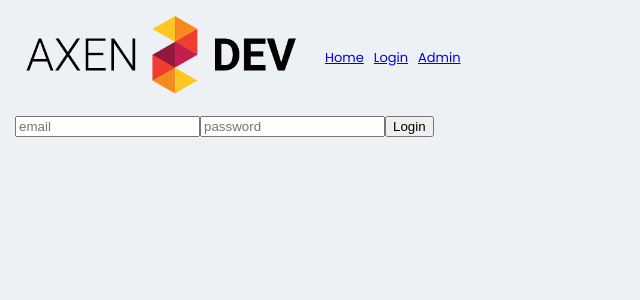
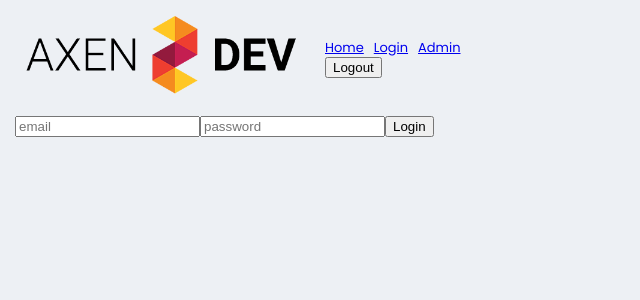
Before and after one commit to aXenDeveloper/express-react-recipes, a React (Create React App) app in the folder frontend/: page /login in a window 1280 px wide. Shown: the top 300 px of the page, without its empty margins (0-640 px from the left). Built offline with nearby package versions, Linux system fonts and the light colour scheme.

Commit message:
Add logout button in frontend

```diff
--- a/frontend/src/App.js
+++ b/frontend/src/App.js
@@ -17,8 +17,13 @@ const App = () => {
 		setTokenCSRF(key);
 	};
 
+	const deleteTokenCSRF = () => {
+		Cookies.remove('CSRF_token');
+		setTokenCSRF(undefined);
+	};
+
 	return (
-		<AuthContext.Provider value={{ tokenCSRF, createTokenCSRF }}>
+		<AuthContext.Provider value={{ tokenCSRF, createTokenCSRF, deleteTokenCSRF }}>
 			<Router>
 				<Layout>
 					<Route exact path="/" component={HomeView} />
--- /dev/null
+++ b/frontend/src/components/Logout.js
@@ -0,0 +1,33 @@
+import React from 'react';
+import config from '../config';
+import { useCSRF } from '../context/csrf';
+
+const Logout = () => {
+    const { tokenCSRF, deleteTokenCSRF } = useCSRF();
+
+    const api = async () => {
+        try {
+            const api = await fetch(`${config.backend_url}/account/logout`, {
+                method: 'DELETE',
+                headers: {
+                    'Content-Type': 'application/json',
+                    'CSRF_Token': tokenCSRF
+                }
+            });
+
+            if (api.status === 200) {
+                deleteTokenCSRF();
+                window.location.href = '/';
+            }
+
+        } catch (err) {
+            console.error(err);
+        }
+    };
+
+    return (
+        <button onClick={() => api()}>Logout</button>
+    );
+};
+
+export default Logout;
--- a/frontend/src/components/NavBar.js
+++ b/frontend/src/components/NavBar.js
@@ -1,6 +1,7 @@
 import React from 'react';
 import { NavLink } from 'react-router-dom';
 import { NavBarStyle } from '../styles/navBar';
+import Logout from "./Logout";
 
 const NavBar = () => (
     <NavBarStyle>
@@ -15,6 +16,7 @@ const NavBar = () => (
                 <NavLink exact to="/admin">Admin</NavLink>
             </li>
         </ul>
+        <Logout />
     </NavBarStyle>
 );
 
--- a/frontend/src/views/LoginView.js
+++ b/frontend/src/views/LoginView.js
@@ -24,9 +24,8 @@ const LoginView = () => {
 
 			if (api.status === 200) {
 				createTokenCSRF(data.CSRF_token);
+				window.location.href = '/';
 			}
-
-			console.log(data);
 
 		} catch (err) {
 			console.error(err);
```
Also changed, not shown: 2 other files (tests, documents, lock files or other folders).
